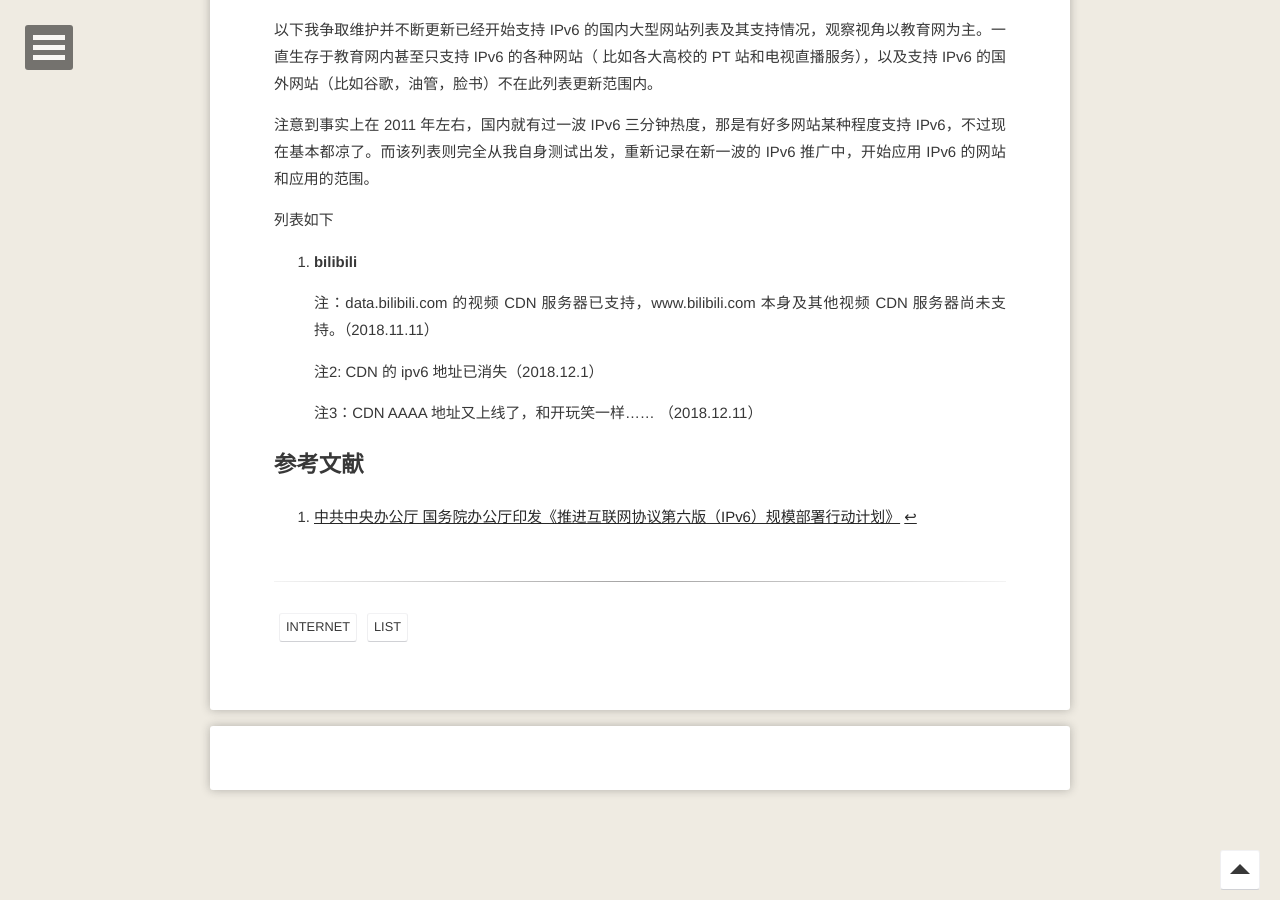
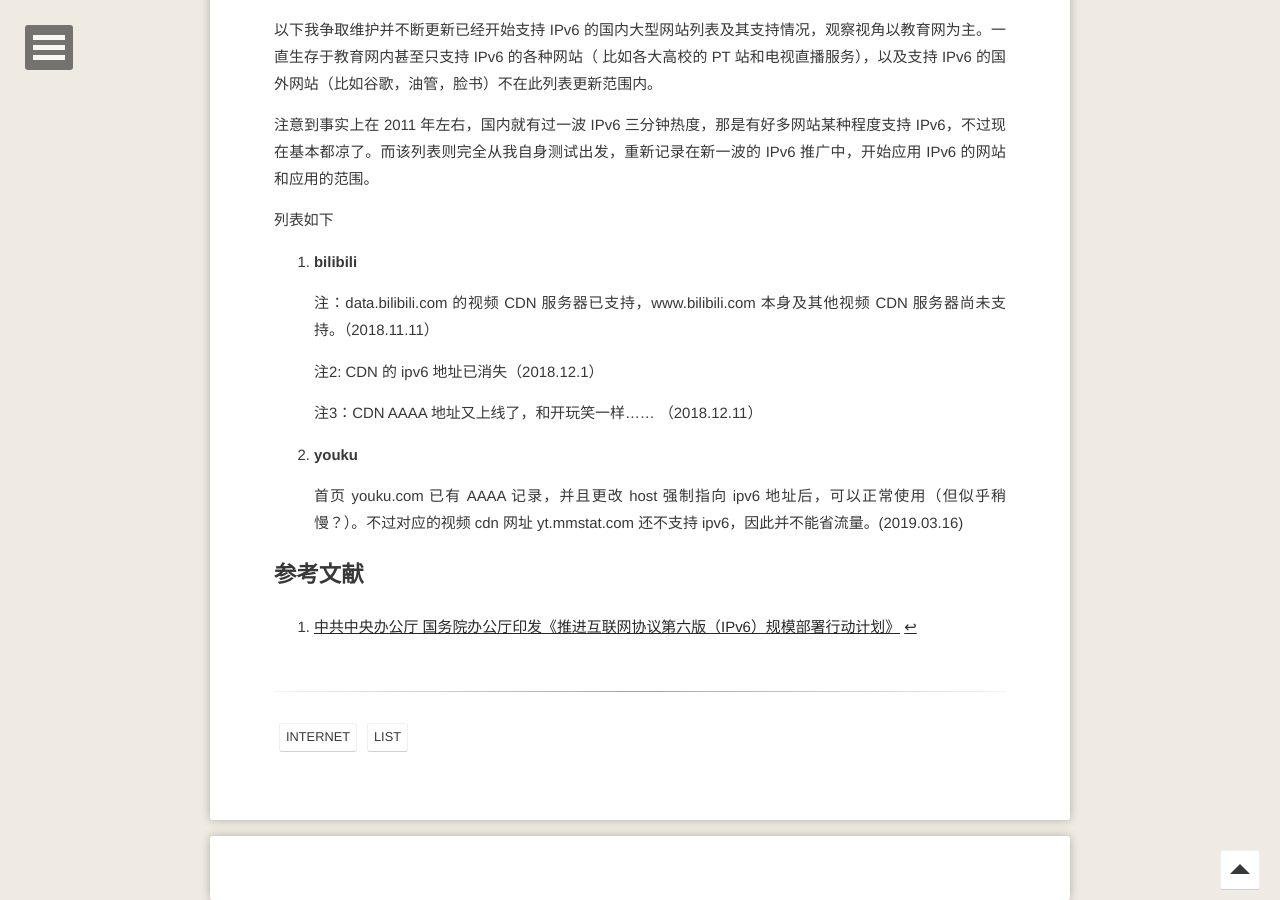
Before and after one commit to refraction-ray/refraction-ray.github.io, a Jekyll site: the page built from _posts/2018-11-11-国内网站 IPv6 支持情况.md, in a window 1280 px wide and 900 px high, scrolled down 1427 px. Built offline with Jekyll 4.4.1, drawn with Linux system fonts in a browser that asks for light colours; comment, search, counter and statistics services are not loaded.

Commit message:
update ipv6 post

```diff
--- a/_posts/2018-11-11-国内网站 IPv6 支持情况.md
+++ b/_posts/2018-11-11-国内网站 IPv6 支持情况.md
@@ -54,6 +54,10 @@ data.bilibili.com.w.alikunlun.com. 178 IN AAAA	2400:a980:fd:800::fb
 
    注3：CDN AAAA 地址又上线了，和开玩笑一样...... （2018.12.11）
 
+2. **youku**
+
+   首页 youku.com 已有 AAAA 记录，并且更改 host 强制指向 ipv6 地址后，可以正常使用（但似乎稍慢？）。不过对应的视频 cdn 网址 yt.mmstat.com 还不支持 ipv6，因此并不能省流量。(2019.03.16)
+
 ## 参考文献
 
 [^gov]: [中共中央办公厅 国务院办公厅印发《推进互联网协议第六版（IPv6）规模部署行动计划》](http://www.gov.cn/zhengce/2017-11/26/content_5242389.htm)
```
Also changed, not shown: _posts/2019-01-22-Mathematica 中的 OwnValues, DownValues, UpValues.md (+1 -1 lines).
